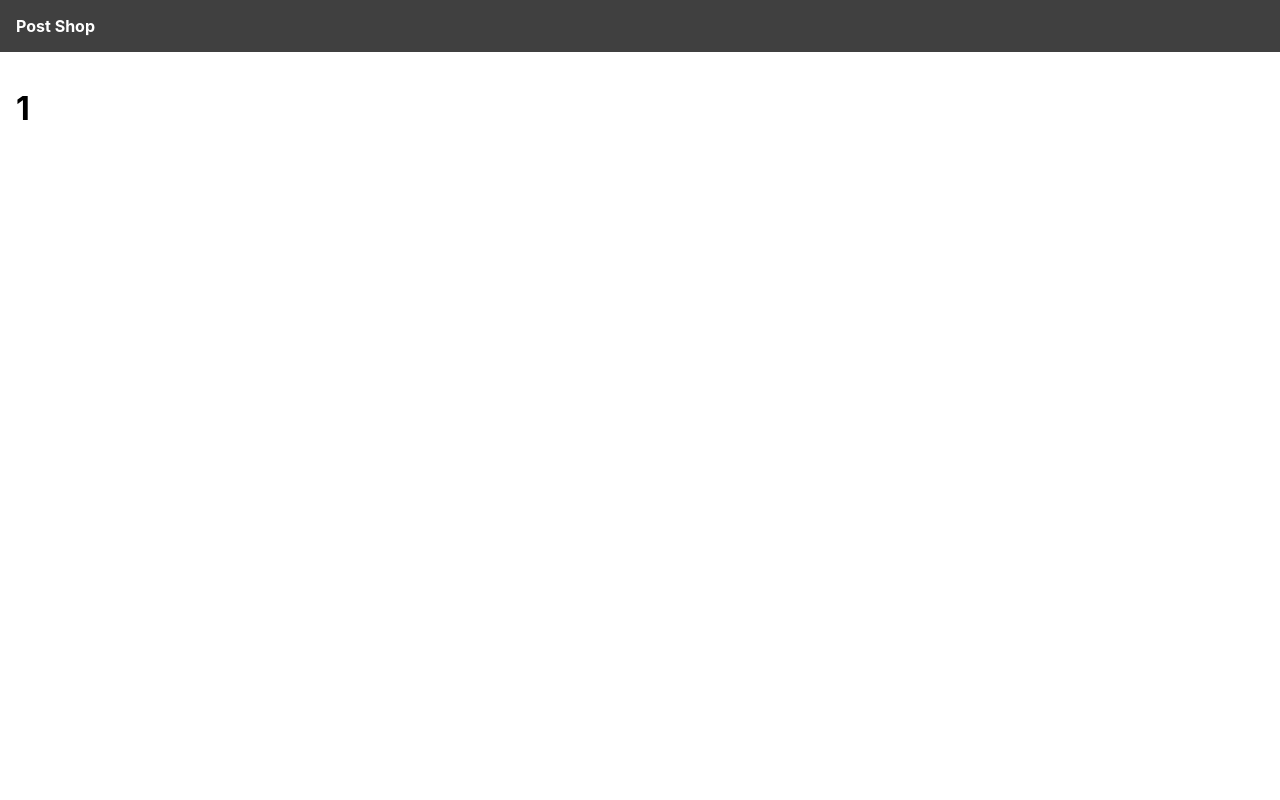
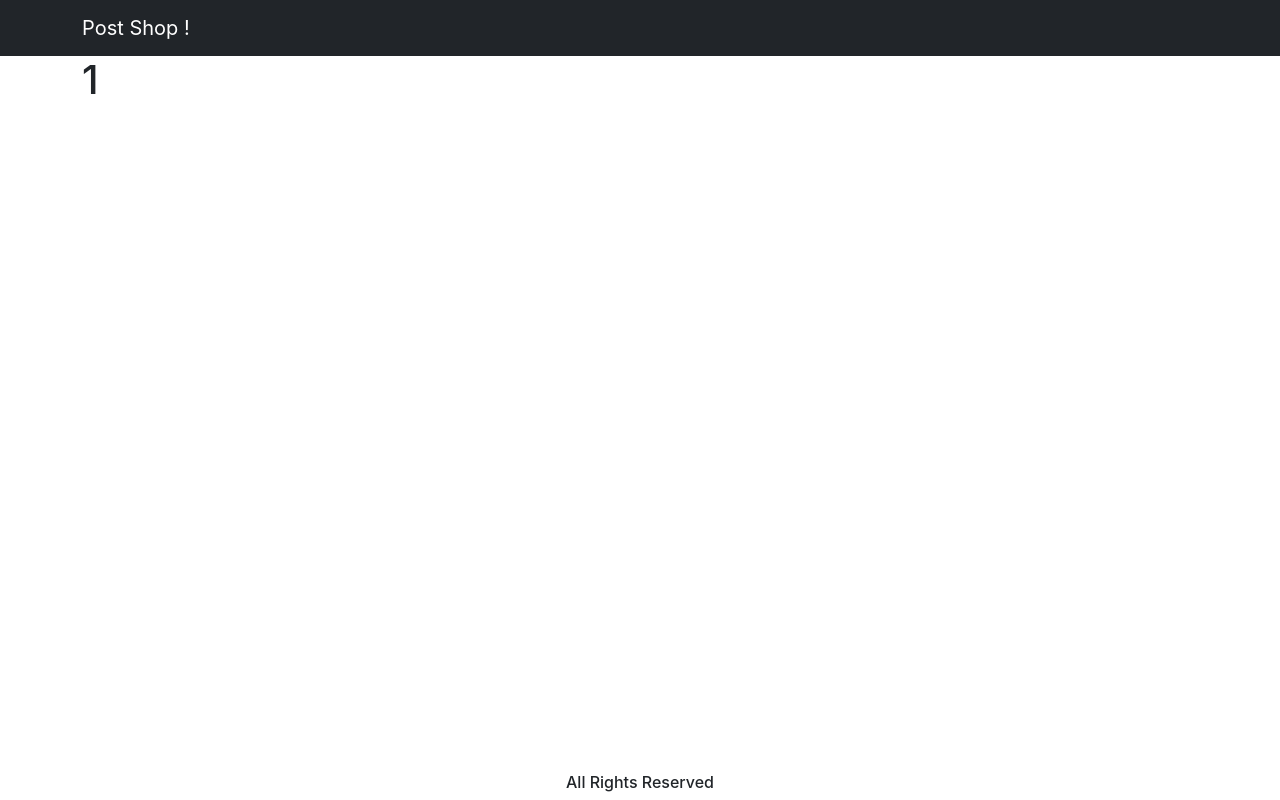
Before and after one commit to Calathea-Z/shop-clone-fe, a React (Create React App) app: page /product/1 in a window 1280 px wide. Built offline with nearby package versions, Linux system fonts and the light colour scheme.

Commit message:
Added Product Card and Rating componenet. Added Bootstrap styling.

```diff
--- a/package.json
+++ b/package.json
@@ -1,13 +1,18 @@
 {
   "name": "front",
+  "proxy": "http://localhost:5000",
   "version": "0.1.0",
   "private": true,
   "dependencies": {
     "@testing-library/jest-dom": "^5.16.5",
     "@testing-library/react": "^13.4.0",
     "@testing-library/user-event": "^13.5.0",
+    "axios": "^1.3.4",
+    "bootstrap": "^5.2.3",
     "react": "^18.2.0",
+    "react-bootstrap": "^2.7.2",
     "react-dom": "^18.2.0",
+    "react-router-bootstrap": "^0.26.2",
     "react-router-dom": "^6.8.2",
     "react-scripts": "5.0.1",
     "web-vitals": "^2.1.4"
--- a/public/index.html
+++ b/public/index.html
@@ -24,6 +24,7 @@
       work correctly both with client-side routing and a non-root public URL.
       Learn how to configure a non-root public URL by running `npm run build`.
     -->
+    <link rel="stylesheet" href="https://cdn.jsdelivr.net/npm/@fortawesome/fontawesome-free@5.15.4/css/all.min.css" />
     <title>Post Shop!</title>
   </head>
   <body>
--- a/src/App.js
+++ b/src/App.js
@@ -1,20 +1,39 @@
 import { BrowserRouter, Routes, Route, Link } from "react-router-dom";
-import Home from "./Pages/Home";
-import Product from "./Pages/Product";
+import Home from "./pages/Home";
+import Product from "./pages/Product";
+import Navbar from "react-bootstrap/Navbar";
+import Container from "react-bootstrap/Container";
+import { LinkContainer } from "react-router-bootstrap";
 
 function App() {
   return (
     <BrowserRouter>
-    <div>
+      <div className='d-flex flex-column site-container'>
         <header>
-        <Link to='/'>Post Shop</Link>
+          <Navbar bg="dark" variant="dark">
+            <Container>
+              <LinkContainer to="/">
+                <Navbar.Brand>Post Shop !</Navbar.Brand>
+              </LinkContainer>
+            </Container>
+          </Navbar>
         </header>
+
         <main>
+          <Container>
             <Routes>
-          <Route path='/product/:slug' element={ <Product />} />
-          <Route path='/'element= { <Home /> } />
+              <Route path="/product/:slug" element={<Product />} />
+              <Route path="/" element={<Home />} />
             </Routes>
+          </Container>
         </main>
+        <footer>
+          <div className='text-center'>
+            <h6>
+              All Rights Reserved
+            </h6>
+          </div>
+        </footer>
       </div>
     </BrowserRouter>
   );
--- a/src/Pages/Home.js
+++ b/src/Pages/Home.js
@@ -1,31 +1,62 @@
-import React from 'react'
-import { Link } from 'react-router-dom'
-import data from '../data'
+import React, { useEffect, useReducer } from "react";
+import axios from "axios";
+import Row from "react-bootstrap/Row";
+import Col from 'react-bootstrap/Col';
+import ProductCard from "../components/ProductCard";
+
+const reducer = (state, action) => {
+  switch (action.type) {
+    case "FETCH_REQUEST":
+      return { ...state, loading: true };
+    case "FETCH_SUCCESS":
+      return { ...state, products: action.payload, loading: false };
+    case "FETCH_FAIL":
+      return { ...state, loading: false, error: action.payload };
+    default:
+      return state;
+  }
+};
 
 function Home() {
+  const [{ loading, error, products }, dispatch] = useReducer(reducer, {
+    products: [],
+    loading: true,
+    error: "",
+  });
+
+  useEffect(() => {
+    const fetchData = async () => {
+      dispatch({ type: "FETCH_REQUEST" });
+      try {
+        const result = await axios.get("/api/products");
+        dispatch({ type: "FETCH_SUCCESS", payload: result.data });
+      } catch (err) {
+        dispatch({ type: "FETCH_FAIL", payload: err.message });
+      }
+    };
+    fetchData();
+  }, []);
+
   return (
     <div>
-       <h1>Featured Products </h1>
-        <div className='products'>
-        {
-          data.products.map((product, index) => (
-            <div className='product' key={index}>
-              <Link to={`product/${product.slug}`}>
-                <img src={product.image} alt={product.name} />
-              </Link>
-              <div className='product-info'>
-              <Link to={`product/${product.slug}`}>
-                <p> {product.name} </p>
-              </Link>
-              <p> <strong> ${product.price} </strong> </p>
-              <button>Add to cart</button>
-              </div>
-            </div>
-          ))
-        }
-        </div>
+      <h1>Featured Products </h1>
+      <div className="products">
+        {loading ? (
+          <div>Loading...</div>
+        ) : error ? (
+          <div>{error}</div>
+        ) : (
+          <Row>
+            {products.map((product) => (
+              <Col key={product.slug} sm={6} md={4} lg={3} className='mb-3'>
+                <ProductCard product={product}></ProductCard>
+              </Col>
+            ))}
+          </Row>
+        )}
+      </div>
     </div>
-  )
+  );
 }
 
-export default Home
+export default Home;
--- /dev/null
+++ b/src/components/ProductCard.jsx
@@ -0,0 +1,23 @@
+import { Link } from "react-router-dom";
+import Card from "react-bootstrap/Card";
+import Button from "react-bootstrap/Button";
+
+const ProductCard = (props) => {
+  const { product } = props;
+  return (
+    <Card>
+      <Link to={`product/${product.slug}`}>
+        <img src={product.image} className="card-img-top" alt={product.name} />
+      </Link>
+      <Card.Body>
+        <Link to={`product/${product.slug}`}>
+          <Card.Title> {product.name} </Card.Title>
+        </Link>
+        <Rating rating={product.rating} numReviews={product.numReviews} />
+        <Card.Text>${product.price}</Card.Text>
+        <Button>Add to cart</Button>
+      </Card.Body>
+    </Card>
+  );
+};
+export default ProductCard;
--- a/src/index.css
+++ b/src/index.css
@@ -7,19 +7,12 @@
   -moz-osx-font-smoothing: grayscale;
 }
 
-header {
-  background-color: #404040;
-  padding: 1rem;
-}
-
-header a {
-  color: #ffffff;
-  font-weight: bold;
-  text-decoration: none;
+.site-container {
+  min-height: 100vh;
 }
 
 main {
-  padding: 1rem;
+  flex: 1;
 }
 
 .products {
--- a/src/index.js
+++ b/src/index.js
@@ -1,5 +1,6 @@
 import React from 'react';
 import ReactDOM from 'react-dom/client';
+import 'bootstrap/dist/css/bootstrap.min.css'
 import './index.css';
 import App from './App';
 import reportWebVitals from './reportWebVitals';
```
Also changed, not shown: src/components/Rating.jsx (added, +36 -0 lines), 1 other file (tests, documents, lock files or other folders). Lines whose indentation alone changed are shown as unchanged.
